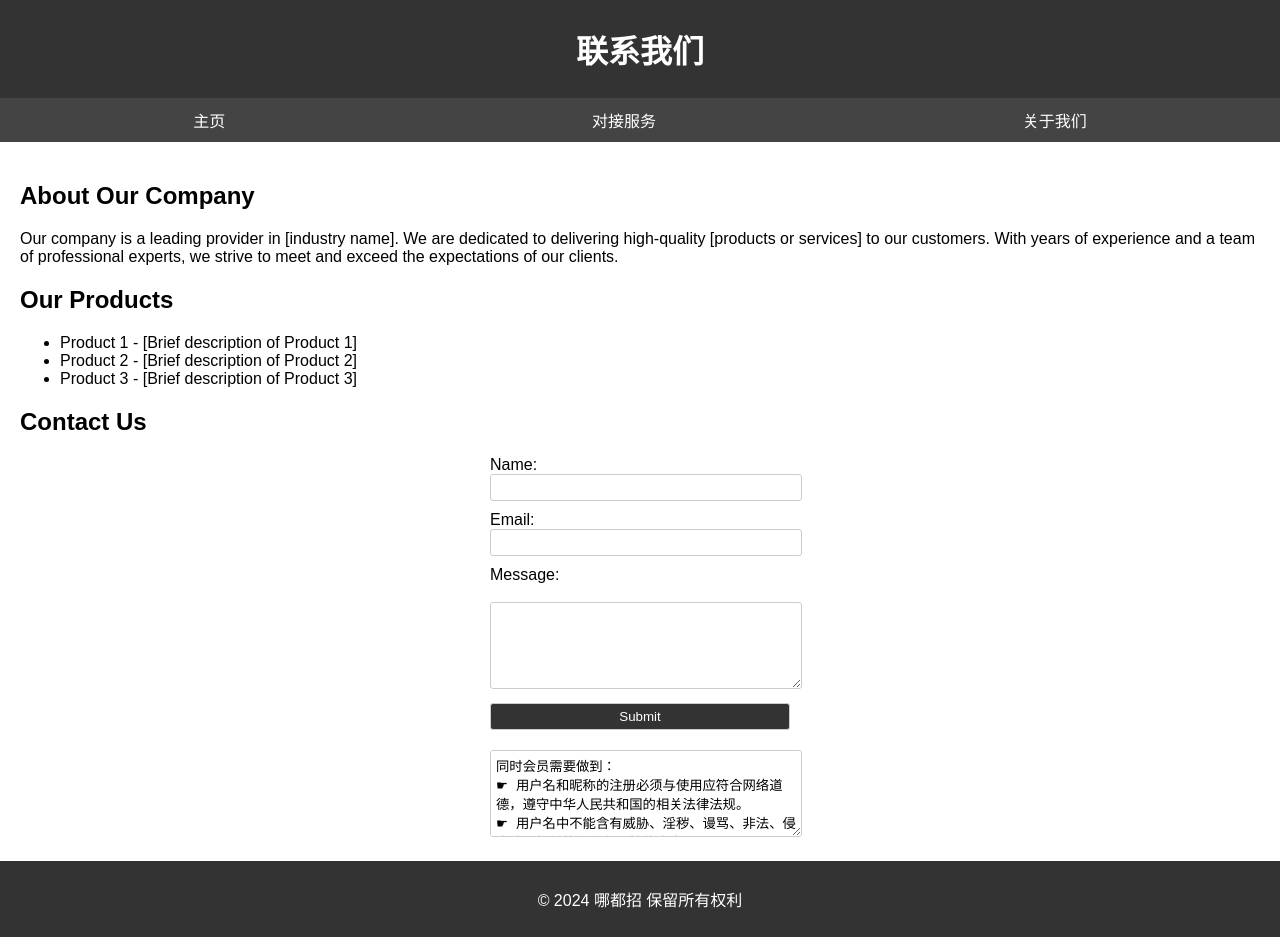
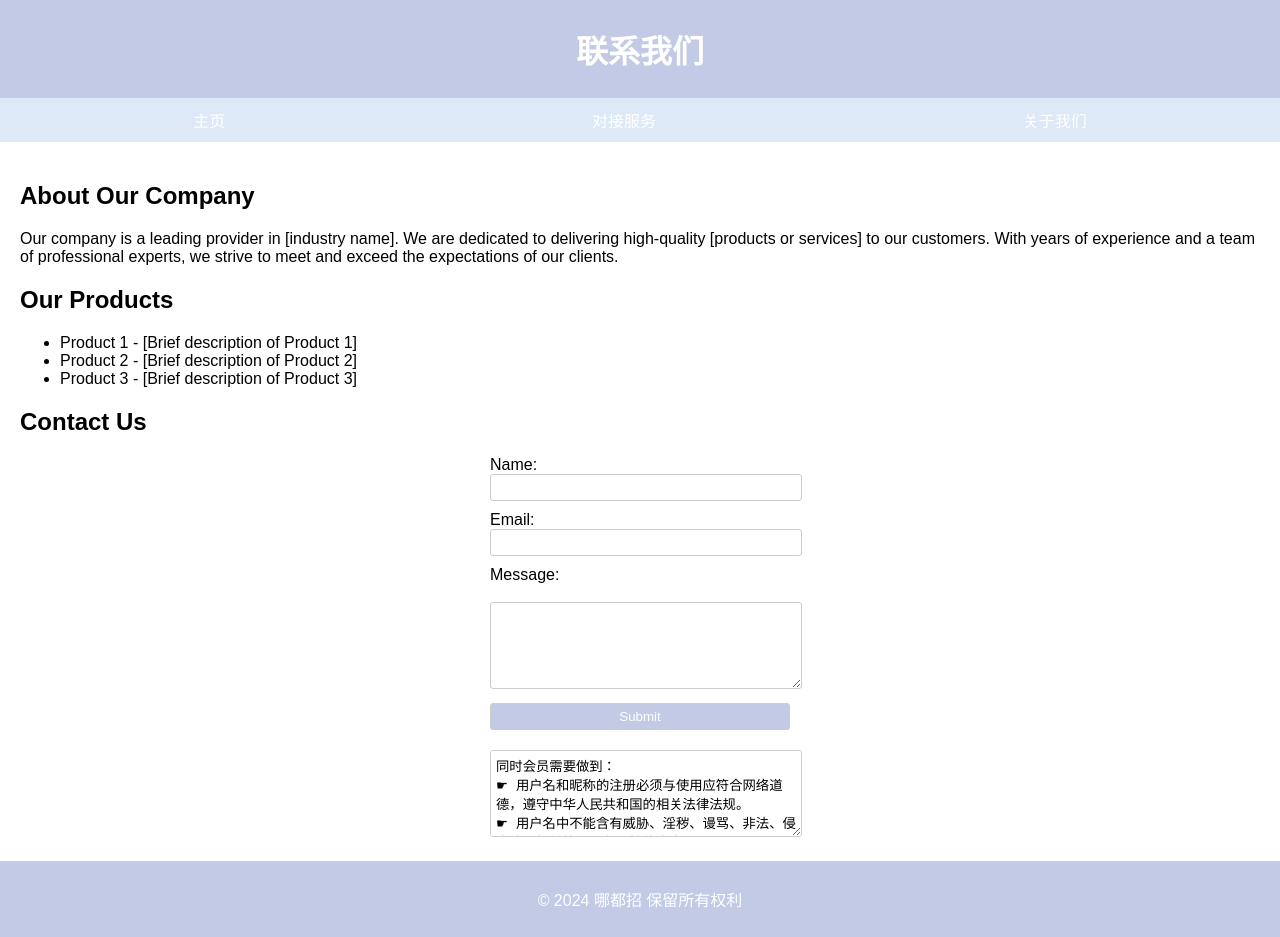
Before and after one commit to Bottomfishing/Everywhere_recruit, a plain HTML site: page 哪都招/home_connextionour.html in a window 1280 px wide. Drawn offline with Linux system fonts and the light colour scheme.

Commit message:
调整页面颜色 增加新颜色 改变字体

```diff
--- a/哪都招/css/home.css
+++ b/哪都招/css/home.css
@@ -51,7 +51,8 @@ header {
 .nav-item a {
 	text-decoration: none;
 	color: white;
-	transition: color 0.4s ease;
+	font-weight: bold;
+	transition: color 0.3s ease;
 }
 
 .nav-item a:hover {
--- a/哪都招/css/home_aboutour.css
+++ b/哪都招/css/home_aboutour.css
@@ -4,13 +4,14 @@ body {
 	font-family: Arial, sans-serif;
 	margin: 0;
 	padding: 0;
+	background-color: #F4F4F4;
 }
 
 
 /* 头部样式 */
 
 header {
-	background: #333;
+	background: #C3CAE6;
 	color: #fff;
 	padding: 0.3rem 0;
 	text-align: center;
@@ -35,7 +36,7 @@ header nav ul li a {
 /* 导航栏样式 */
 
 nav {
-	background-color: #444;
+	background-color: #DDE9F7;
 	padding: 10px;
 }
 
@@ -67,7 +68,7 @@ section {
 /* 页脚样式 */
 
 footer {
-	background-color: #333;
+	background-color: #C3CAE6;
 	color: white;
 	text-align: center;
 	padding: 10px;
--- a/哪都招/css/home_connectionour.css
+++ b/哪都招/css/home_connectionour.css
@@ -4,14 +4,15 @@ body {
 	font-family: Arial, sans-serif;
 	margin: 0;
 	padding: 0;
+
 }
 
 
 /* 头部样式 */
 
 header {
-	background: #333;
-	color: #fff;
+	background: #C3CAE6;
+	color: #FFFFFF;
 	padding: 0.3rem 0;
 	text-align: center;
 }
@@ -35,7 +36,7 @@ header nav ul li a {
 /* 导航栏样式 */
 
 nav {
-	background-color: #444;
+	background-color: #DDE9F7;
 	padding: 10px;
 }
 
@@ -85,7 +86,7 @@ textarea {
 }
 
 input[type="submit"] {
-	background-color: #333;
+	background-color: #C3CAE6;
 	color: white;
 	cursor: pointer;
 	margin-top: 10px;
@@ -95,7 +96,7 @@ input[type="submit"] {
 /* 页脚样式 */
 
 footer {
-	background-color: #333;
+	background-color: #C3CAE6;
 	color: white;
 	text-align: center;
 	padding: 10px;
--- a/哪都招/css/home_service.css
+++ b/哪都招/css/home_service.css
@@ -3,10 +3,11 @@ body {
 	margin: 0;
 	padding: 0;
 	overflow: hidden;
+	background-color: #F4F4F4;
 }
 
 header {
-	background: #333;
+	background: #C3CAE6;
 	color: #fff;
 	padding: 0.3rem 0;
 	text-align: center;
@@ -31,7 +32,7 @@ header nav ul li a {
 /* 导航栏样式 */
 
 nav {
-	background-color: #444;
+	background-color: #DDE9F7;
 	padding: 10px;
 }
 
@@ -112,7 +113,7 @@ form button:hover {
 }
 
 footer {
-	background: #333;
+	background: #C3CAE6;
 	color: #fff;
 	text-align: center;
 	padding: 1rem 0;
```
Also changed, not shown: 哪都招/@项目规划/最近目标.txt, 哪都招/@项目规划/网页主配色.png (deleted).
